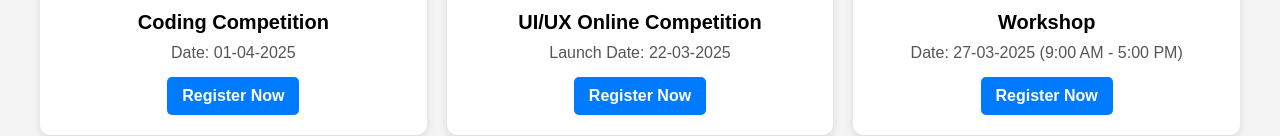
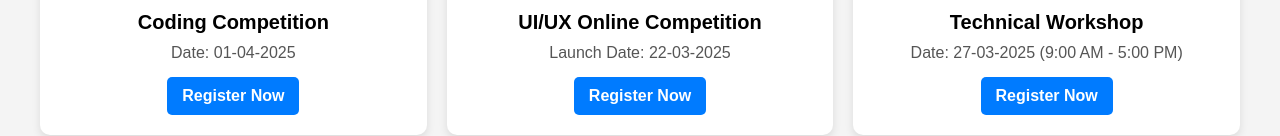
Before and after one commit to aacode7/Virtuora-tech-2k25, a plain HTML site: page index.html in a window 1280 px wide. Shown: the part 323-459 px from the top of the page. Drawn offline with Linux system fonts and the light colour scheme.

Commit message:
Update index.html

```diff
--- a/index.html
+++ b/index.html
@@ -85,7 +85,7 @@
             </div>
             <div class="card">
                 <img src="workshop.jpeg" alt="Workshop">
-                <h2>Workshop</h2>
+                <h2>Technical Workshop</h2>
                 <p>Date: 27-03-2025 (9:00 AM - 5:00 PM)</p>
                 <a href="https://forms.gle/qeUnpFje2T8takem9" target="_blank" class="register-btn">Register Now</a>
             </div>
```
